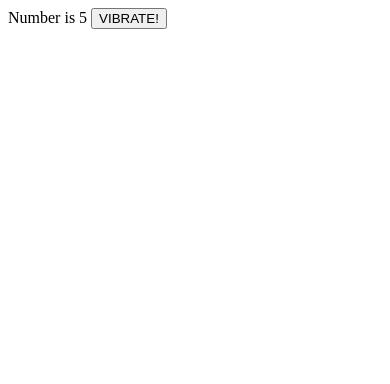
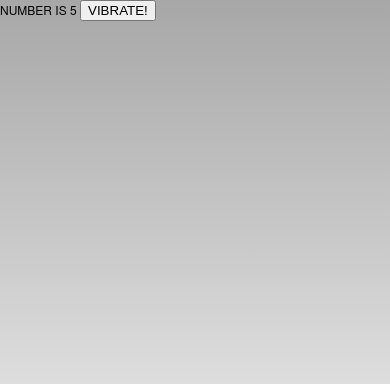
Before and after one commit to cadenichols/mobile-test, a website: page www/index.html in a window 390 px wide. Drawn offline with Linux system fonts and the light colour scheme; some packages are replaced by stand-ins of ours.

Commit message:
added css

```diff
--- a/www/index.html
+++ b/www/index.html
@@ -6,7 +6,7 @@
   <meta name="msapplication-tap-highlight" content="no" />
   <!-- WARNING: for iOS 7, remove the width=device-width and height=device-height attributes. See https://issues.apache.org/jira/browse/CB-4323 -->
   <meta name="viewport" content="user-scalable=no, initial-scale=1, maximum-scale=1, minimum-scale=1, width=device-width, height=device-height, target-densitydpi=device-dpi" />
-  <!-- <link rel="stylesheet" type="text/css" href="css/index.css" /> -->
+  <link rel="stylesheet" type="text/css" href="css/index.css" />
   <title>Hello World</title>
   <script src="vendor/jquery/dist/jquery.min.js"></script>
   <script src="vendor/angular/angular.min.js"></script>
```
